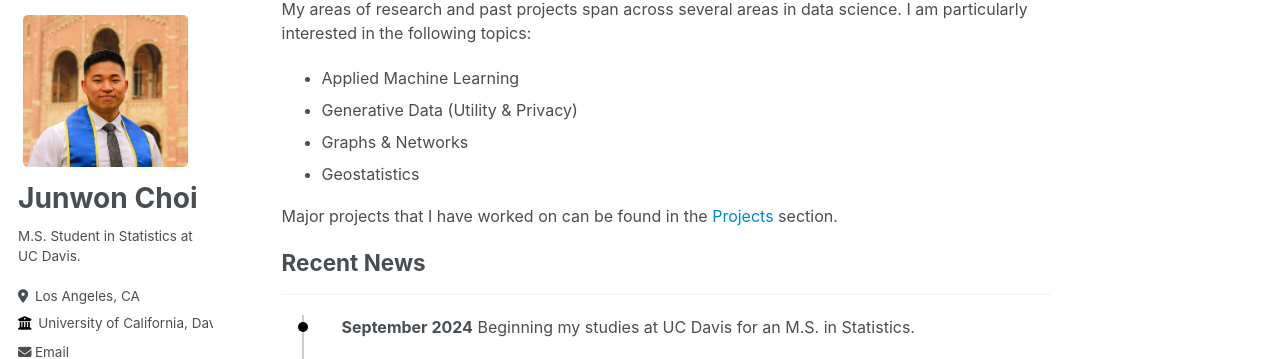
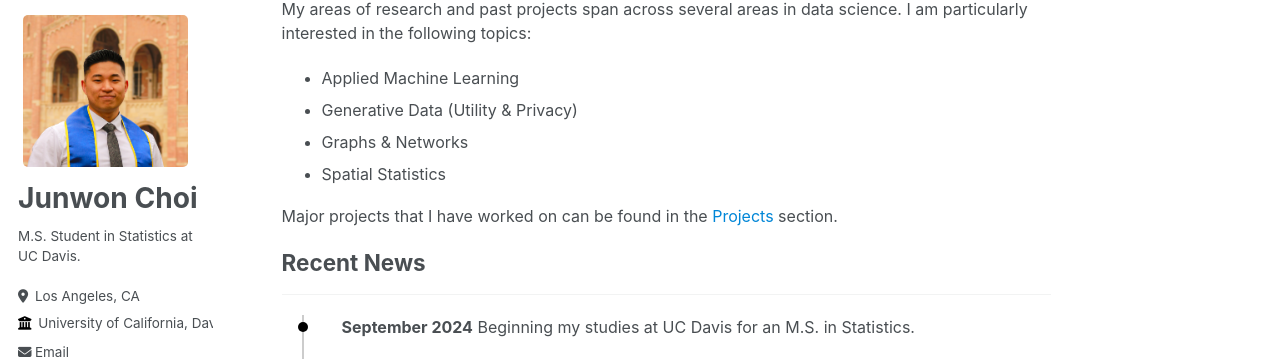
Before and after one commit to cjunwon/cjunwon.github.io, a Jekyll site: the page built from _pages/about.md, in a window 1280 px wide and 900 px high, scrolled down 435 px. Shown: the part 96-455 px from the top of the window. Built offline with Jekyll 4.4.1, drawn with Linux system fonts in a browser that asks for light colours; nearby versions of some CDN libraries.

Commit message:
Update Resume

```diff
--- a/_pages/about.md
+++ b/_pages/about.md
@@ -21,7 +21,7 @@ My areas of research and past projects span across several areas in data science
 - Applied Machine Learning
 - Generative Data (Utility & Privacy)
 - Graphs & Networks
-- Geostatistics
+- Spatial Statistics
 
 Major projects that I have worked on can be found in the [Projects](http://cjunwon.github.io/projects/) section.
 
```
Also changed, not shown: 3 other files.
